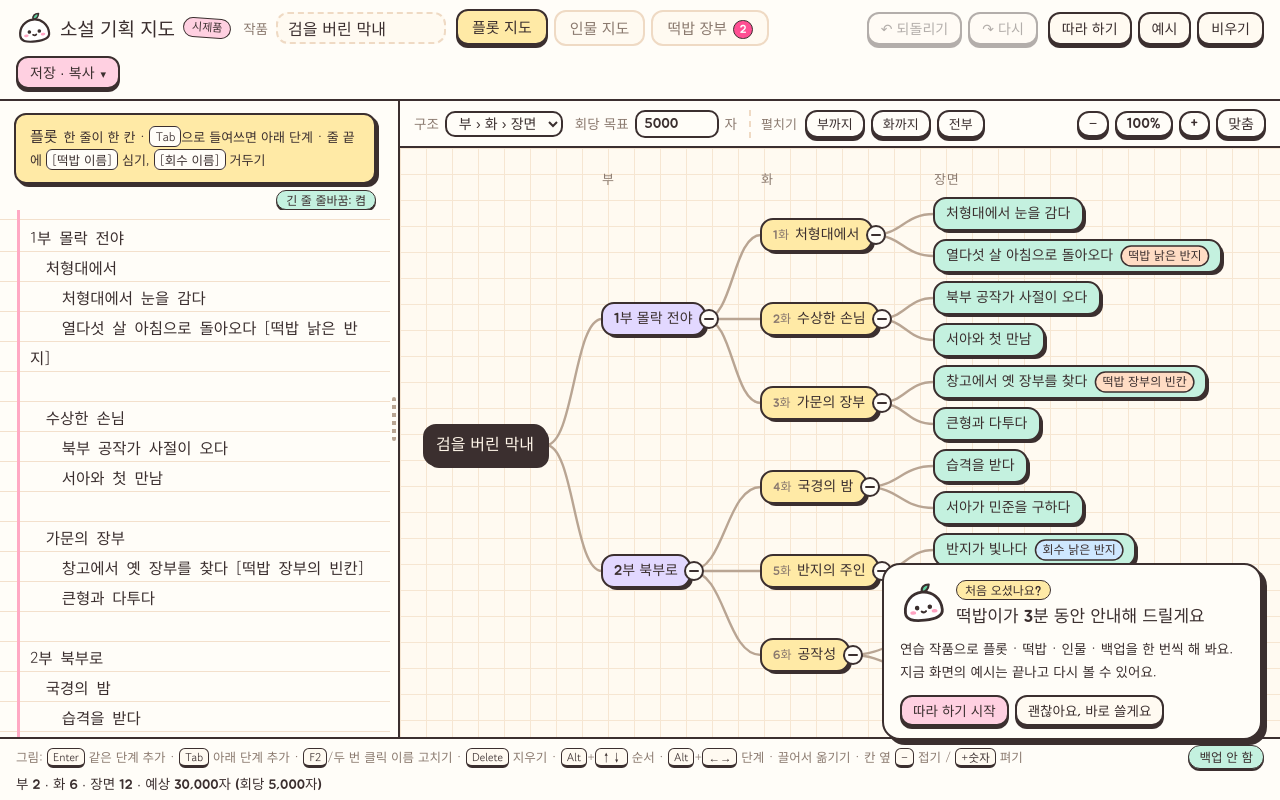
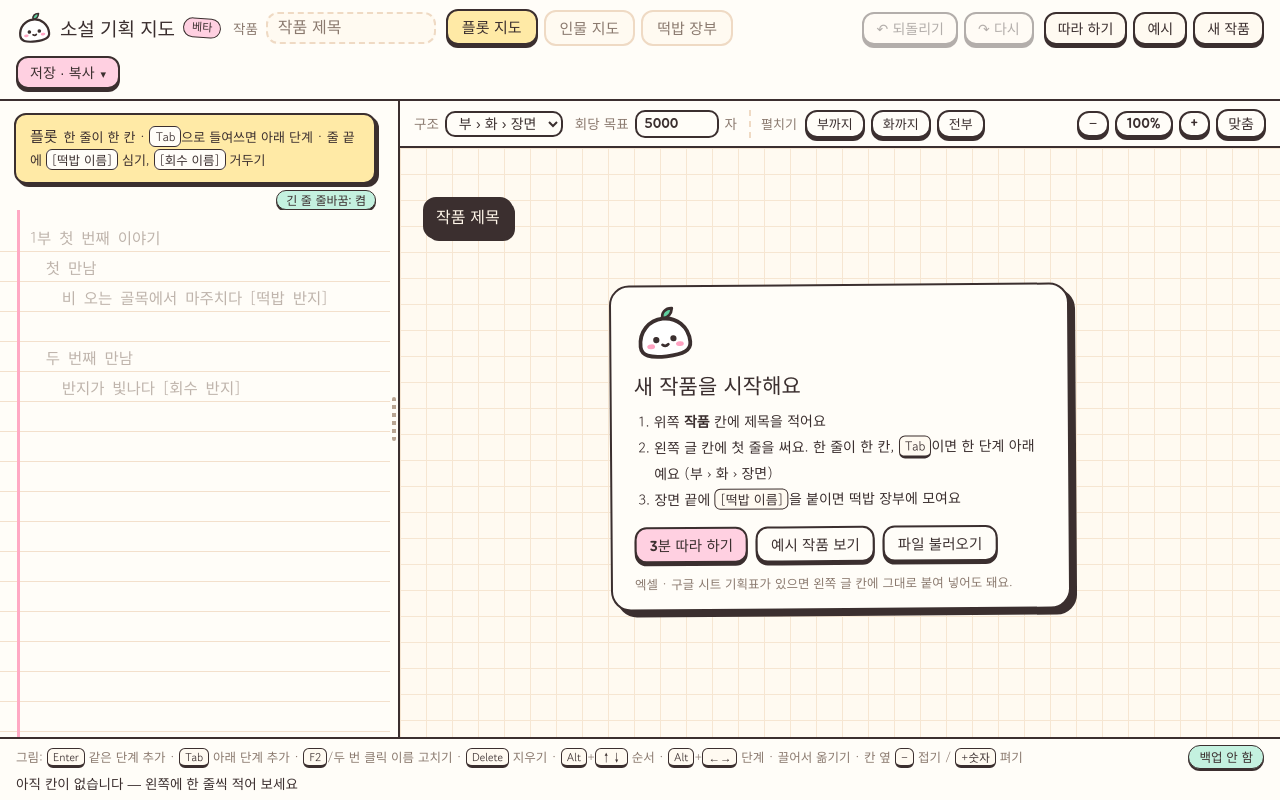
Before and after one commit to Gamchilmat96/mindmap-preview, a plain HTML site: page index.html in a window 1280 px wide. Drawn offline with Linux system fonts and the light colour scheme.

Commit message:
시제품 올림 (mindmap 35f169a)
Co-Authored-By: Claude Opus 5.5 <noreply@anthropic.com>

```diff
--- a/index.html
+++ b/index.html
@@ -346,6 +346,24 @@ table.ledger { border-collapse: collapse; width: 100%; font-size: 13.5px; }
   box-shadow: 4px 4px 0 var(--shade); font: 14px var(--font-cute); color: var(--ink);
 }
 .toast > svg { width: 32px; height: 29px; flex: none; }
+/* 빈 화면 안내 */
+.view { position: relative; }
+.welcome { position: absolute; left: 0; right: 0; top: 56px; bottom: 0; display: flex; align-items: center; justify-content: center; padding: 16px; pointer-events: none; z-index: 3; }
+.welcome-card {
+  pointer-events: auto; width: min(460px, 100%); background: var(--panel); border: 2px solid var(--line); border-radius: 20px; box-shadow: 6px 6px 0 var(--shade);
+  padding: 18px 22px 16px; transform: rotate(-.4deg);
+}
+.welcome-card > svg { width: 62px; height: 56px; transform: rotate(-6deg); }
+.welcome-card h2 { font: 21px var(--font-cute); font-weight: 400; margin: 4px 0 8px; }
+.welcome-card ol { margin: 0; padding-left: 20px; font-size: 14px; line-height: 1.85; }
+.welcome-card code, .welcome-card kbd { font: 13px var(--font-text); background: var(--paper); border: 1.5px solid var(--line); border-radius: 6px; padding: 0 5px; white-space: nowrap; }
+.welcome-card kbd { border-bottom-width: 3px; }
+.welcome-btns { display: flex; flex-wrap: wrap; gap: 8px; margin-top: 14px; }
+.welcome-btns button { font-size: 14.5px; padding: 5px 13px; }
+.welcome-btns .primary { background: var(--pink); }
+.welcome-sub { margin: 12px 0 0; font-size: 12.5px; color: var(--muted); }
+#outline::placeholder, #castText::placeholder { color: var(--muted); opacity: .55; }
+
 /* 따라 하기 */
 .tut {
   position: fixed; right: 18px; bottom: 60px; z-index: 35; width: min(380px, calc(100vw - 24px));
@@ -413,6 +431,13 @@ kbd { border-bottom-width: 3px; }
   #help { display: none; }
   .nag { bottom: 44px; flex-wrap: wrap; }
   .tut { right: 12px; left: 12px; width: auto; bottom: 48px; max-height: 46vh; overflow: auto; }
+  .welcome { top: 0; align-items: flex-start; overflow: auto; padding: 10px; pointer-events: auto; background: color-mix(in srgb, var(--paper) 70%, transparent); }
+  .welcome-card { padding: 12px 14px 10px; transform: none; }
+  .welcome-card > svg { width: 44px; height: 40px; }
+  .welcome-card h2 { font-size: 18px; margin: 2px 0 6px; }
+  .welcome-card ol { font-size: 13px; line-height: 1.7; }
+  .welcome-btns { margin-top: 10px; gap: 6px; } .welcome-btns button { font-size: 13.5px; padding: 3px 10px; }
+  .welcome-sub { display: none; }
   .nag-btns { flex-direction: row; width: 100%; justify-content: flex-end; }
 }
 @media (prefers-reduced-motion: reduce) { * { transition: none !important; } }
@@ -422,7 +447,7 @@ kbd { border-bottom-width: 3px; }
 <header>
   <div class="brand">
     <svg class="logo mochi" viewBox="0 0 36 32" aria-hidden="true"><path class="leaf" d="M18 7.5c-.6-3.6 2.4-6 6-5.5-.6 3.4-3 5.4-6 5.5z"/><path class="body" d="M3.5 22.5C3.5 13.6 10 7.5 18 7.5s14.5 6.1 14.5 15c0 5-4.6 7-14.5 7S3.5 27.5 3.5 22.5z"/><circle class="eye" cx="13" cy="19.5" r="1.8"/><circle class="eye" cx="23" cy="19.5" r="1.8"/><path class="mouth" d="M16.3 22.6q1.7 1.6 3.4 0"/><ellipse class="cheek" cx="9.6" cy="23" rx="2.3" ry="1.4"/><ellipse class="cheek" cx="26.4" cy="23" rx="2.3" ry="1.4"/></svg>
-    <h1>소설 기획 지도</h1><span class="tag">시제품</span>
+    <h1>소설 기획 지도</h1><span class="tag">베타</span>
   </div>
   <label class="title-field">작품 <input id="site" autocomplete="off" spellcheck="false" placeholder="작품 제목" aria-label="작품 제목"></label>
   <nav class="tabs" role="tablist" aria-label="보기">
@@ -438,7 +463,7 @@ kbd { border-bottom-width: 3px; }
   <div class="group">
     <button id="tutBtn" class="ghost tut-btn" title="떡밥이와 3분 따라 하기(연습 작품으로, 쓰던 작품은 따로 둠)" aria-label="따라 하기"><span class="tut-ico">?</span><span class="wd">따라 하기</span></button>
     <button id="exampleBtn" class="ghost" title="예시 작품 「검을 버린 막내」를 불러오기">예시</button>
-    <button id="clearBtn" class="ghost" title="모두 지우고 새로 시작(되돌리기로 돌아옴)">비우기</button>
+    <button id="clearBtn" class="ghost" title="빈 작품으로 새로 시작(백업 안 한 내용이 있으면 먼저 물어봄 · 되돌리기로 돌아옴)">새 작품</button>
   </div>
   <details class="menu" id="moreMenu">
     <summary>저장 · 복사</summary>
@@ -456,8 +481,8 @@ kbd { border-bottom-width: 3px; }
   <section class="text-pane">
     <div class="pane-title" id="textTitle"></div>
     <div class="pane-tools"><button id="wrapBtn" class="mini" aria-pressed="true" title="긴 줄을 칸 폭에 맞춰 접어 보기 / 한 줄로 보기">긴 줄 줄바꿈: 켬</button></div>
-    <textarea id="outline" spellcheck="false" autocapitalize="off" autocomplete="off" aria-label="플롯 글"></textarea>
-    <textarea id="castText" spellcheck="false" autocapitalize="off" autocomplete="off" aria-label="인물 글" hidden></textarea>
+    <textarea id="outline" spellcheck="false" autocapitalize="off" autocomplete="off" aria-label="플롯 글" placeholder="1부 첫 번째 이야기&#10;  첫 만남&#10;    비 오는 골목에서 마주치다 [떡밥 반지]&#10;&#10;  두 번째 만남&#10;    반지가 빛나다 [회수 반지]"></textarea>
+    <textarea id="castText" spellcheck="false" autocapitalize="off" autocomplete="off" aria-label="인물 글" placeholder="민준 : 주인공&#10;서아 : 조력자&#10;&#10;민준 -> 서아 : 신뢰 (5화~)" hidden></textarea>
   </section>
   <div class="splitter" id="splitter" role="separator" aria-orientation="vertical" aria-label="글 칸 폭 (끌거나 ← → 키, 두 번 누르면 처음 폭)" tabindex="0" title="끌어서 글 칸 폭 바꾸기 · 두 번 누르면 처음 폭"></div>
   <section class="view">
@@ -488,6 +513,7 @@ kbd { border-bottom-width: 3px; }
       </div>
     </div>
     <div id="ledgerPane" hidden></div>
+    <div id="welcome" class="welcome" hidden></div>
   </section>
 </main>
 <footer>
@@ -1261,6 +1287,27 @@ const MM = (() => {
     return true;
   }
 
+  // ── 빈 화면 안내: 플롯이 비었을 때 · 인물이 없을 때 그림 자리에 띄운다 ──
+  function updateWelcome() {
+    const w = $('#welcome');
+    let html = '';
+    if (state.mode === 'plot' && !state.flat.length) {
+      html = `<div class="welcome-card">${ICON.mochi}<h2>새 작품을 시작해요</h2><ol>` +
+        '<li>위쪽 <b>작품</b> 칸에 제목을 적어요</li>' +
+        '<li>왼쪽 글 칸에 첫 줄을 써요. 한 줄이 한 칸, <kbd>Tab</kbd>이면 한 단계 아래예요 (부 › 화 › 장면)</li>' +
+        '<li>장면 끝에 <code>[떡밥 이름]</code>을 붙이면 떡밥 장부에 모여요</li></ol>' +
+        '<div class="welcome-btns"><button data-w="tut" class="primary">3분 따라 하기</button><button data-w="example">예시 작품 보기</button><button data-w="open">파일 불러오기</button></div>' +
+        '<p class="welcome-sub">엑셀 · 구글 시트 기획표가 있으면 왼쪽 글 칸에 그대로 붙여 넣어도 돼요.</p></div>';
+    } else if (state.mode === 'cast' && !state.cast.chars.length) {
+      html = `<div class="welcome-card">${ICON.mochi}<h2>인물을 적어 보세요</h2><ol>` +
+        '<li>왼쪽에 한 줄에 한 명: <code>민준 : 주인공</code></li>' +
+        '<li>관계: <code>민준 -> 서아 : 신뢰 (5화~)</code>, 서로는 <code>&lt;-&gt;</code></li>' +
+        '<li>위쪽 <b>회차 시점</b>에 화 번호를 넣으면 그때의 관계만 보여요</li></ol>' +
+        '<div class="welcome-btns"><button data-w="example">예시 작품 보기</button></div></div>';
+    }
+    w.innerHTML = html; w.hidden = !html || !!tut;
+  }
+
   // ── 그리기: 플롯 지도 ──
   const esc = s => String(s).replace(/[&<>"]/g, c => ({ '&': '&amp;', '<': '&lt;', '>': '&gt;', '"': '&quot;' }[c]));
   const sizeSvg = (el, w, h) => { el.setAttribute('viewBox', `0 0 ${w} ${h}`); el.setAttribute('width', Math.round(w * zoom)); el.setAttribute('height', Math.round(h * zoom)); };
@@ -1302,6 +1349,7 @@ const MM = (() => {
     svg.innerHTML = out;
     state.visible = new Set(L.nodes.map(n => n.idx));
     markSelected();
+    updateWelcome();
     $('#zoomLabel').textContent = Math.round(zoom * 100) + '%';
   }
   function markSelected() {
@@ -1345,7 +1393,8 @@ const MM = (() => {
     CL.edges.forEach(e => { e.ri = view.keep[e.ri]; });          // 원래 관계 번호로(선택 · 강조가 이 번호를 쓴다)
     if (!state.cast.chars.length) {
       sizeSvg(castSvg, 520, 80);
-      castSvg.innerHTML = `<text class="empty-msg" x="${PAD}" y="${PAD + 16}">인물이 없습니다 — 왼쪽에 "이름 : 설명"을 한 줄씩 적어 보세요</text>`;
+      castSvg.innerHTML = '';
+      updateWelcome();
       return;
     }
     sizeSvg(castSvg, CL.width + PAD * 2, CL.height + PAD * 2);
@@ -1371,6 +1420,7 @@ const MM = (() => {
     });
     castSvg.innerHTML = out;
     markCast();
+    updateWelcome();
     $('#zoomLabel').textContent = Math.round(zoom * 100) + '%';
   }
   // 글에서 고른 줄(또는 지도에서 누른 것)을 지도에 표시: 관계 줄이면 그 선과 두 사람, 인물 줄이면 그 사람과 닿은 선
@@ -1810,6 +1860,7 @@ const MM = (() => {
     svg.toggleAttribute('hidden', m !== 'plot'); castSvg.toggleAttribute('hidden', !cast);   // SVG에는 .hidden 속성이 없다(TROUBLESHOOTING 6)
     pane.hidden = m === 'ledger'; ledgerPane.hidden = m !== 'ledger';
     $('#mapWrap').classList.toggle('center', cast);
+    updateWelcome();
     if (m === 'ledger') tightenTimeline();
     $('#plotBar').hidden = m !== 'plot'; $('#castBar').hidden = !cast; $('.view-bar').hidden = m === 'ledger';
     updateStats(); save();
@@ -1842,7 +1893,7 @@ const MM = (() => {
   }
   document.addEventListener('keydown', e => { if (e.key === 'Escape' && !$('#ask').hidden) { $('#ask').hidden = true; } });
   $('#exampleBtn').onclick = () => guardReplace('예시 불러오기', () => setDoc(EXAMPLE));
-  $('#clearBtn').onclick = () => guardReplace('비우기', () => setDoc({ site: '', text: '', cast: '' }));
+  $('#clearBtn').onclick = () => guardReplace('새 작품 시작', () => { setDoc({ site: '', text: '', cast: '' }); state.folded = new Set(); render(); setMode('plot'); siteInput.focus(); });
   // 클립보드: 새 방식(navigator.clipboard)이 막힌 곳(권한 정책 · 일부 내장 브라우저)에서는 옛 방식(execCommand)으로 한 번 더 (TROUBLESHOOTING 7)
   function copyOld(text) {
     const t = document.createElement('textarea');
@@ -1928,7 +1979,7 @@ const MM = (() => {
 
   // ── 따라 하기(튜토리얼) ──
   // 연습 작품에서 8단계를 해 본다. 쓰던 작품은 TKEY에 따로 두고, 끝나면 되돌릴 수 있다(새로고침해도 남음).
-  const TKEY = 'mindmap-novel-before-tutorial', SEEN = 'mindmap-novel-tutorial-seen';
+  const TKEY = 'mindmap-novel-before-tutorial';
   const lastLines = () => ta.value.replace(/\s+$/, '');
   function tutWrite(text) { pushHistory(); ta.value = text; commit(); syncFromText(false); }
   function tutCast(text) { pushHistory(); castTa.value = text; commit(); syncCast(); }
@@ -2001,17 +2052,18 @@ const MM = (() => {
   }
   function startTutorial() {
     const snap = { ...current(), folds: [...state.folded] };
-    try { localStorage.setItem(TKEY, JSON.stringify(snap)); localStorage.setItem(SEEN, '1'); } catch (e) { /* 이 창 안에서는 그대로 동작 */ }
+    try { localStorage.setItem(TKEY, JSON.stringify(snap)); } catch (e) { /* 이 창 안에서는 그대로 동작 */ }
     tut = { i: 0, snap, startedAt: Date.now(), timer: 0 };
     setDoc({ site: '연습 작품', text: '', cast: '', structure: '부화장면', target: 5000 });
     state.folded = new Set(); render(); setMode('plot');
     renderTut();
+    updateWelcome();
     tut.timer = setInterval(tutTick, 400);
     ta.focus();
   }
   function endTutorial(choice) {
     const snap = tut ? tut.snap : (() => { try { return JSON.parse(localStorage.getItem(TKEY)); } catch (e) { return null; } })();
-    clearInterval(tut && tut.timer); tut = null; tutFocus(null); tutEl.hidden = true;
+    clearInterval(tut && tut.timer); tut = null; tutFocus(null); tutEl.hidden = true; updateWelcome();
     try { localStorage.removeItem(TKEY); } catch (e) { /* 무시 */ }
     if (choice === 'restore' && snap && typeof snap.text === 'string') {
       setDoc({ site: snap.site || '', text: snap.text, cast: snap.cast || '', structure: snap.structure, target: snap.target });
@@ -2026,17 +2078,15 @@ const MM = (() => {
     if (a === 'demo') { TUT[tut.i].demo(); setTimeout(tutTick, 50); }
     else if (a === 'skip') { tut.i++; renderTut(); }
     else if (a === 'stop') { tut.i = TUT.length; renderTutEnd(true); }
-    else if (a === 'start') { tutEl.hidden = true; startTutorial(); }
-    else if (a === 'later') { tutEl.hidden = true; try { localStorage.setItem(SEEN, '1'); } catch (e2) { /* 무시 */ } }
     else endTutorial(a);
   });
   $('#tutBtn').onclick = () => { if (tut) return; startTutorial(); };
-  function tutorialIntro() {
-    tutEl.innerHTML = `<div class="tut-head">${ICON.mochi}<div><span class="tut-step">처음 오셨나요?</span><b>떡밥이가 3분 동안 안내해 드릴게요</b></div></div>` +
-      '<p>연습 작품으로 플롯 · 떡밥 · 인물 · 백업을 한 번씩 해 봐요. 지금 화면의 예시는 끝나고 다시 볼 수 있어요.</p>' +
-      '<div class="tut-btns"><button data-t="start">따라 하기 시작</button><button data-t="later" class="ghost">괜찮아요, 바로 쓸게요</button></div>';
-    tutEl.hidden = false;
-  }
+  $('#welcome').addEventListener('click', e => {
+    const b = e.target.closest('[data-w]'); if (!b) return;
+    if (b.dataset.w === 'tut') { if (!tut) startTutorial(); }
+    else if (b.dataset.w === 'example') guardReplace('예시 불러오기', () => { setDoc(EXAMPLE); setMode('plot'); });
+    else if (b.dataset.w === 'open') guardReplace('파일 불러오기', () => $('#fileInput').click());
+  });
 
   // ── 시작 ──
   if (document.fonts) {
@@ -2047,7 +2097,8 @@ const MM = (() => {
   }
   const saved = load();
   if (saved && Array.isArray(saved.folds)) state.folded = new Set(saved.folds.filter(k => typeof k === 'string'));
-  applyDoc({ ...EXAMPLE, ...(saved || {}), cast: saved ? (saved.cast || '') : EXAMPLE.cast });
+  // 처음 온 사람은 빈 작품에서 시작한다(2026-11-25 사용자 "초기화된 상태에서 이용가능한 서비스로"). 예시는 위쪽 "예시" 단추로
+  applyDoc({ site: '', text: '', cast: '', structure: MM.DEFAULT_STRUCTURE, target: 5000, ...(saved || {}) });
   setMode(saved && ['plot', 'cast', 'ledger'].includes(saved.mode) ? saved.mode : 'plot');
   buildFoldBar();
   setWrap(!(saved && saved.wrap === false));
@@ -2058,15 +2109,15 @@ const MM = (() => {
   checkDirty();
   setInterval(updateBackupUI, 5 * 60e3);
   (() => {
-    let pending = null, seen = false;
-    try { pending = JSON.parse(localStorage.getItem(TKEY)); seen = !!localStorage.getItem(SEEN); } catch (e) { /* 무시 */ }
+    let pending = null;
+    try { pending = JSON.parse(localStorage.getItem(TKEY)); } catch (e) { /* 무시 */ }
     if (pending && typeof pending.text === 'string') {        // 따라 하기 도중에 창을 닫았다
       tut = null;
       tutEl.innerHTML = `<div class="tut-head">${ICON.mochi}<div><span class="tut-step">따라 하기를 하다 멈췄어요</span><b>쓰던 작품으로 돌아갈까요?</b></div></div>` +
         '<p>지금 화면은 연습 작품이에요. 따라 하기 전에 쓰던 작품은 따로 보관해 두었어요.</p>' +
         '<div class="tut-btns"><button data-t="restore">원래 작품으로</button><button data-t="keep" class="ghost">지금 그대로 두기</button></div>';
       tutEl.hidden = false;
-    } else if (!saved && !seen) tutorialIntro();               // 처음 온 사람
+    }
   })();
   updateUndoButtons();
 
```
